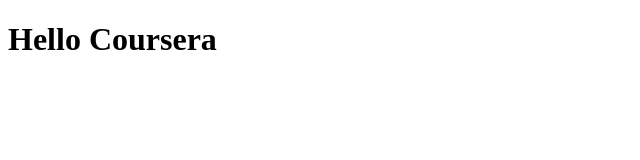
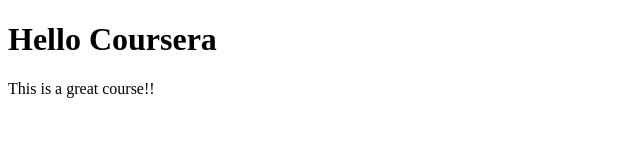
Before and after one commit to Clive1B/coursera-test, a plain HTML site: page site/index.html in a window 1280 px wide. Shown: the whole page, without its empty margins (0-640 px from the left). Drawn offline with Linux system fonts and the light colour scheme.

Commit message:
small add to page content

```diff
--- a/site/index.html
+++ b/site/index.html
@@ -5,5 +5,7 @@
 </head>
 <body>
 <h1>Hello Coursera</h1>
+
+This is a great course!!
 </body>
 </html>
```
